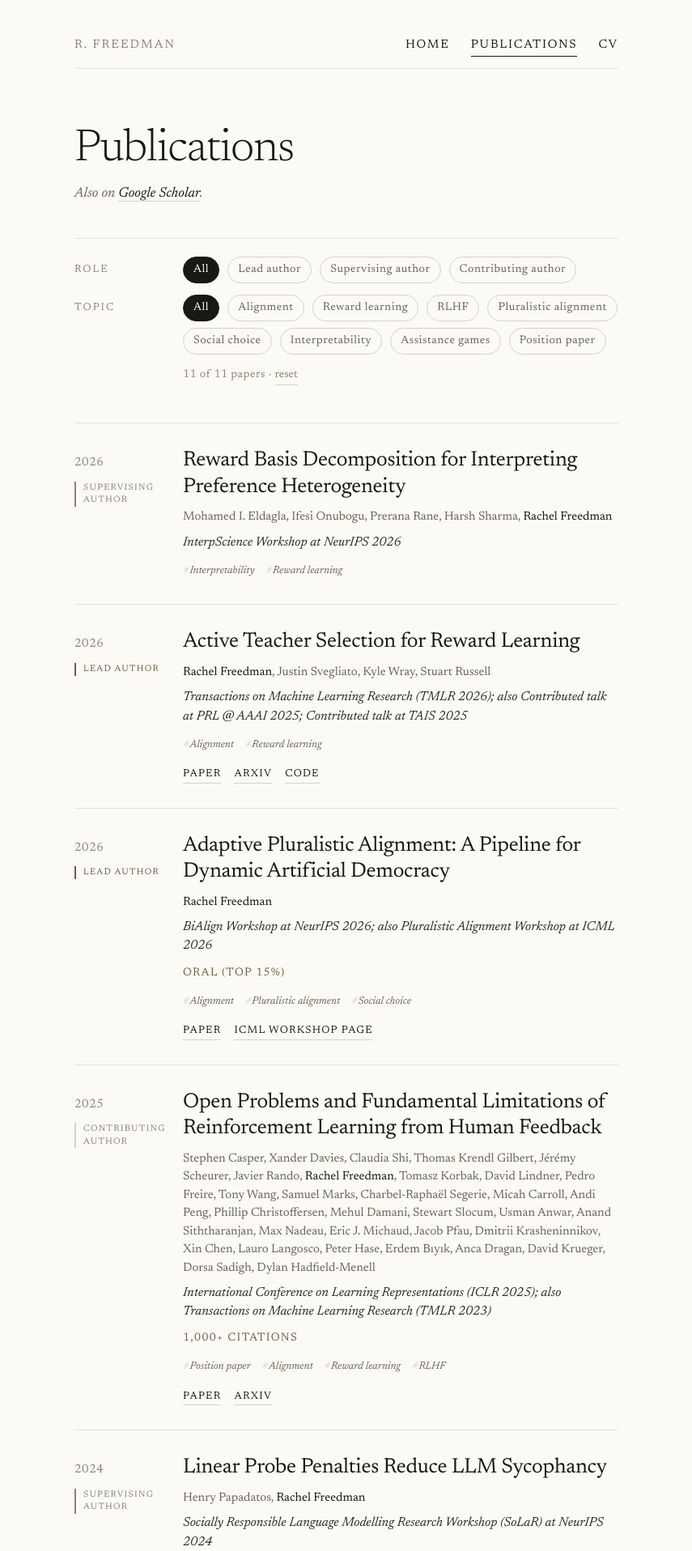
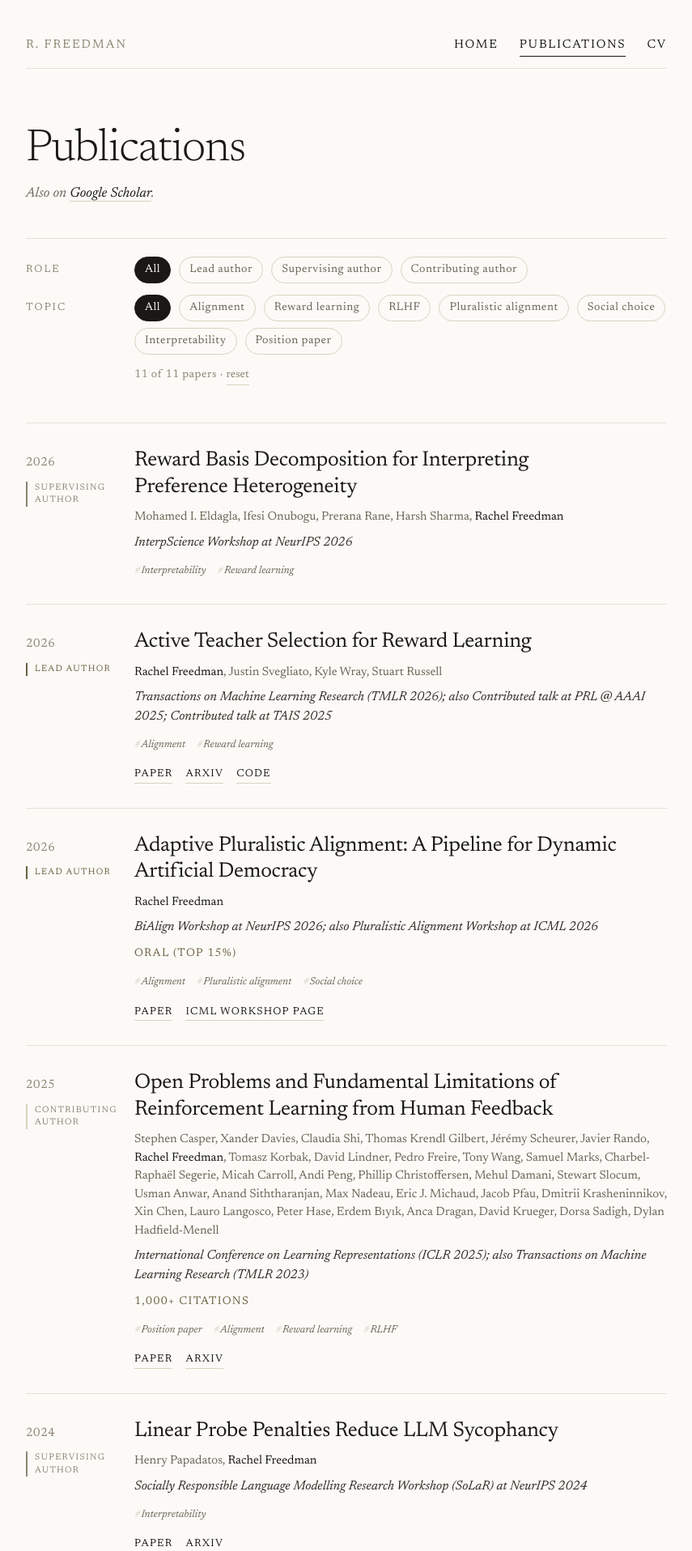
Before and after one commit to RachelFreedman/rachelfreedman.github.io, a Jekyll site: the page built from publications/index.html, in a window 1280 px wide. Shown: the top 1916 px of the page at 81% size, without its empty margins (212-1067 px from the left). Built offline with Jekyll 4.4.1, drawn with Linux system fonts in a browser that asks for light colours.

Commit message:
update cv again; make pubs filterable

```diff
--- a/css/main.css
+++ b/css/main.css
@@ -214,6 +214,9 @@
 	.pub-year { padding-top: 0; }
 }
 
+/* publications — wider measure */
+body:has(.pub-list) .wrap { max-width: 840px; }
+
 /* publications — filters */
 .filters {
 	margin-top: 40px;
--- a/publications/index.html
+++ b/publications/index.html
@@ -25,9 +25,9 @@
 			<span class="filter-name">Topic</span>
 			<div class="chips" data-group="tag">
 				<button type="button" class="chip is-on" data-value="">All</button>
-				{% for t in site.data.topics %}
+				{% for t in site.data.topics %}{% assign n = 0 %}{% for p in pubs %}{% if p.tags contains t[0] %}{% assign n = n | plus: 1 %}{% endif %}{% endfor %}{% if n >= 2 %}
 				<button type="button" class="chip" data-value="{{ t[0] }}">{{ t[1] }}</button>
-				{% endfor %}
+				{% endif %}{% endfor %}
 			</div>
 		</div>
 		<div class="filter-status"><span id="pub-count">{{ pubs.size }}</span> of {{ pubs.size }} papers &middot; <button type="button" class="linklike" id="pub-reset">reset</button></div>
```
Also changed, not shown: 1 other file.
